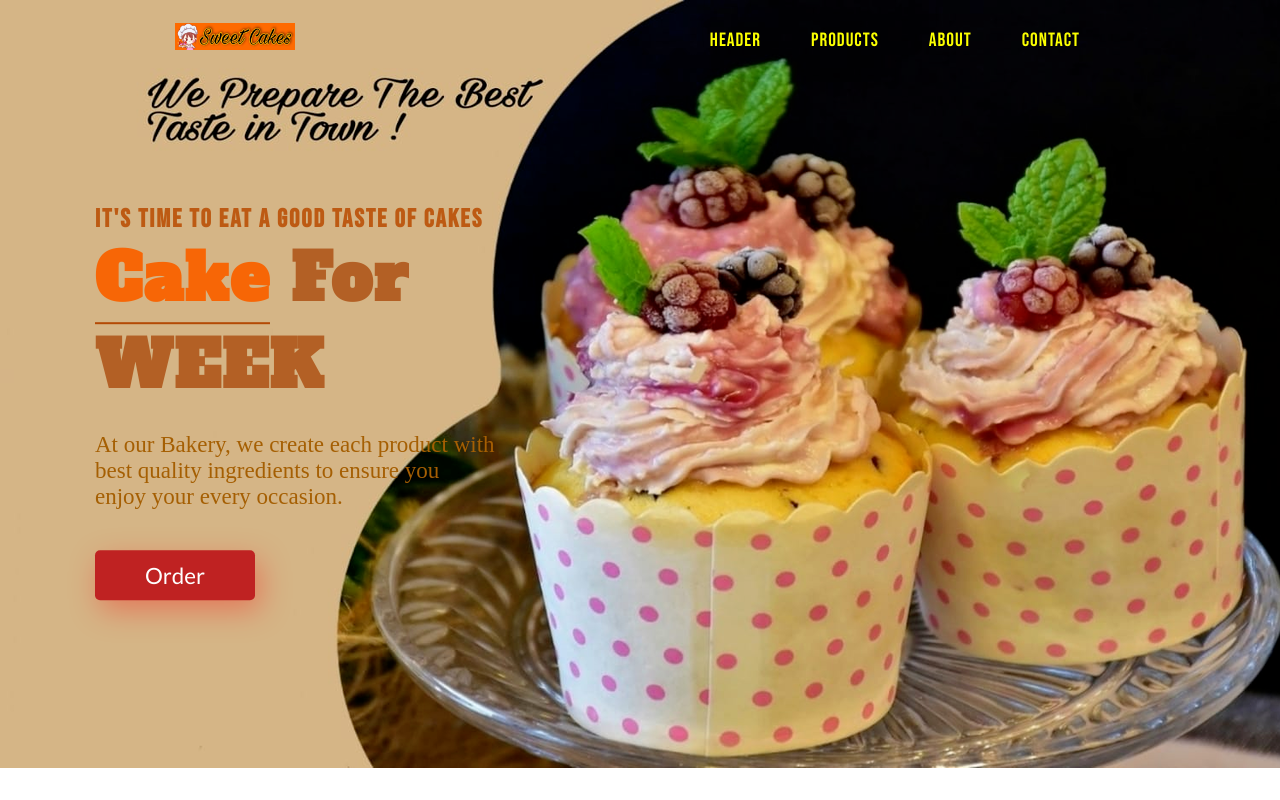
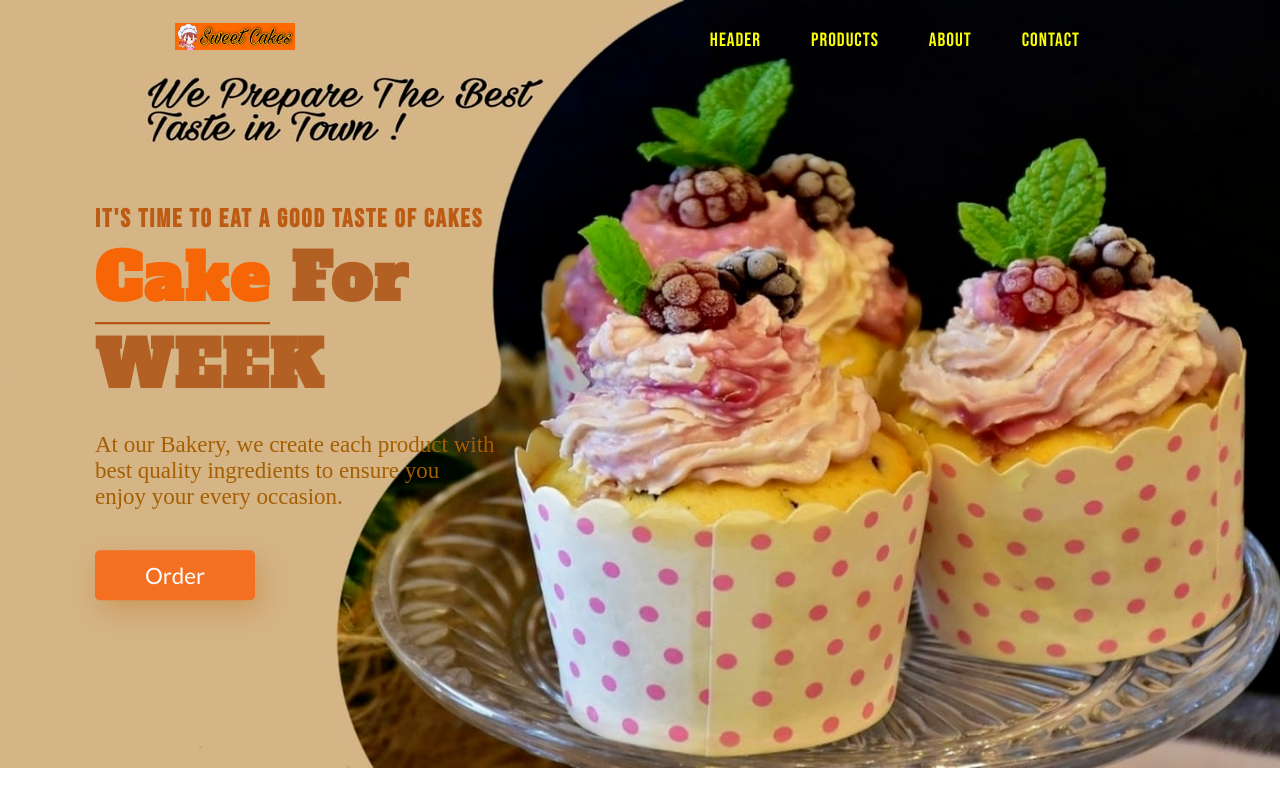
Before and after one commit to dvimukthi/website-UI, a React (Create React App) app: page / in a window 1280 px wide. Shown: the top 800 px of the page. Built offline with nearby package versions, Linux system fonts and the light colour scheme.

Commit message:
header btn

```diff
--- a/src/index.css
+++ b/src/index.css
@@ -124,8 +124,8 @@ nav .menu-btn,
     align-items: center;
     font-size: 1.4rem;
     font-family:'Lato';
-    background-color: #bf2222;
-    box-shadow: 5px 10px 30px rgba(255, 2, 2, 0.336);
+    background-color: #f36f22;
+    box-shadow: 5px 10px 30px rgba(185, 92, 4, 0.336);
     border-radius: 5px;
 	color:#ffffff;
 }
```
